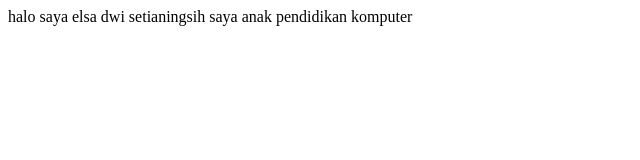
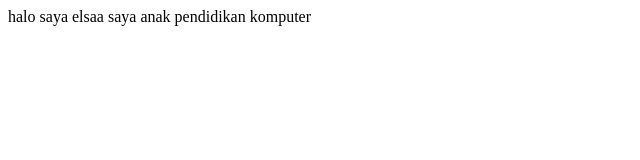
Before and after one commit to Elsa-dwi/tes-git, a plain HTML site: page index.html in a window 1280 px wide. Shown: the whole page, without its empty margins (0-640 px from the left). Drawn offline with Linux system fonts and the light colour scheme.

Commit message:
elsa mengubah file

```diff
--- a/index.html
+++ b/index.html
@@ -6,7 +6,7 @@
     <title>Document</title>
 </head>
 <body>
-    halo saya elsa dwi setianingsih
+    halo saya elsaa
     saya anak pendidikan komputer
 </body>
 </html>
```
